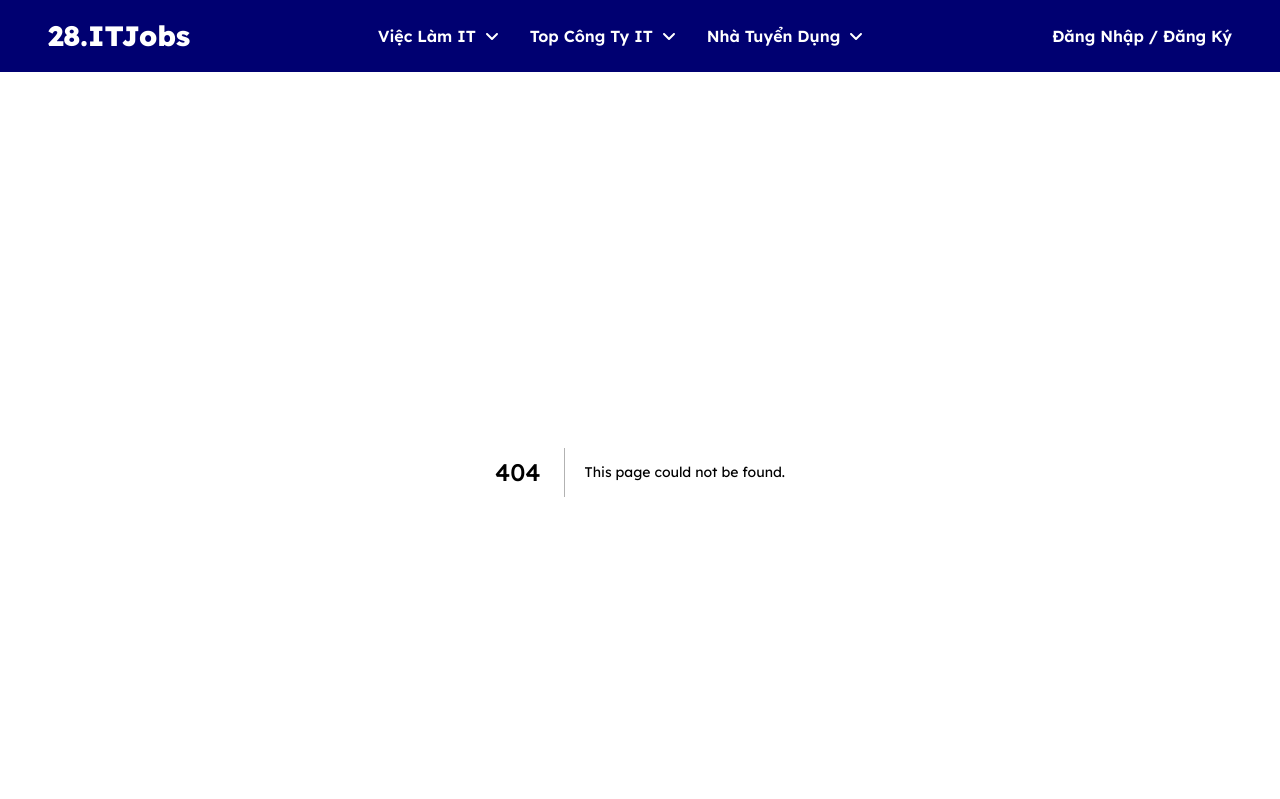
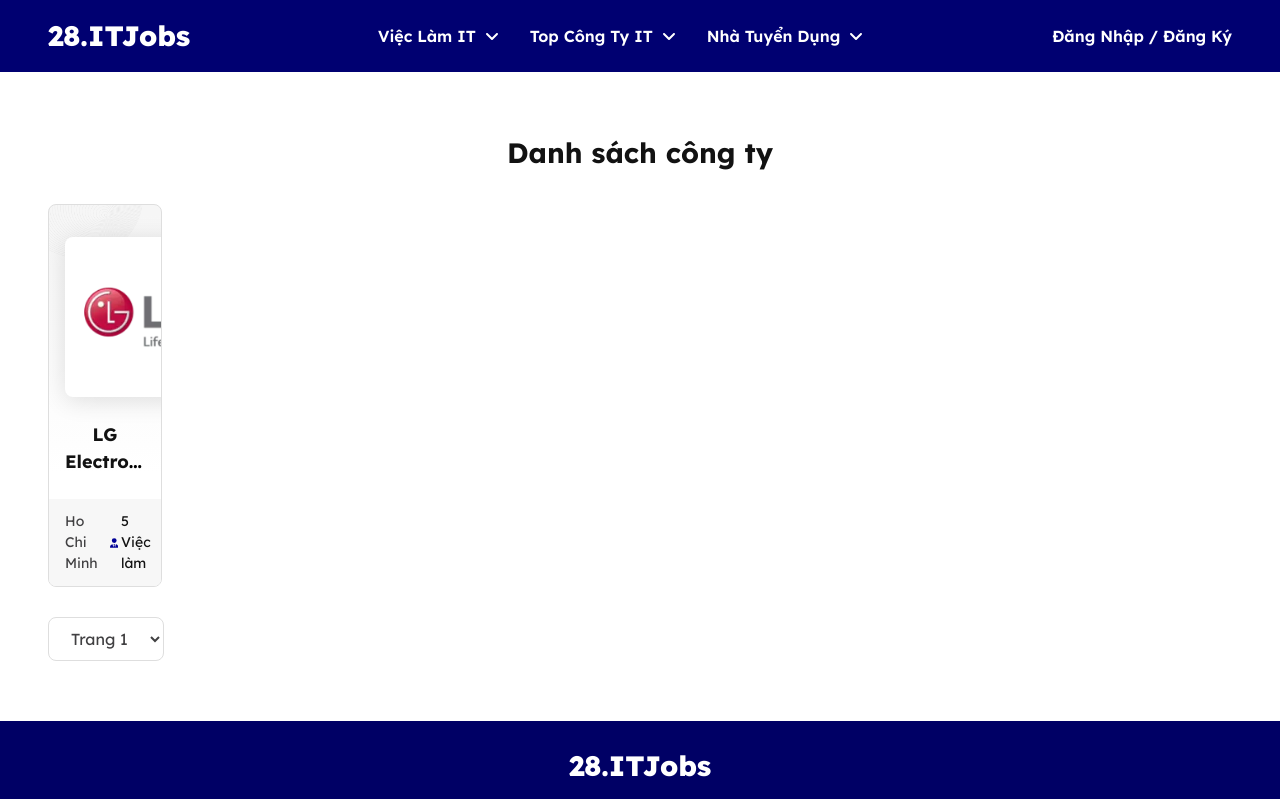
Before and after one commit to NgThVinh20/Recruitment-website, a Next.js app: page /company/list in a window 1280 px wide. Before the commit this address had no page. Shown: the top 799 px of the page. Built offline with nearby package versions, Linux system fonts and the light colour scheme.

Commit message:
list-company

```diff
--- /dev/null
+++ b/src/app/(pages)/company/list/page.tsx
@@ -0,0 +1,27 @@
+import { CompanyItem } from "@/app/components/Card/Company_item";
+
+export default function Page(){
+  return (
+    <>
+      <>
+        <div className="py-[60px]">
+          <div className="contain">
+            <h2 className="font-[700] sm:text-[28px] text-[24px] text-[#121212] mb-[30px] text-center">
+              Danh sách công ty
+            </h2>
+            <div className="grid lg:grid-cols-3 grid-cols-2 sm:gap-x-[20px] gap-x-[10px] gap-y-[20px]">
+              <CompanyItem/>
+            </div>
+            <div className="mt-[30px]">
+              <select className="border border-[#DEDEDE] rounded-[8px] h-[44px] px-[18px] font-[400] text-[16px] text-[#414042]">
+                <option value="">Trang 1</option>
+                <option value="">Trang 2</option>
+                <option value="">Trang 3</option>
+              </select>
+            </div>
+          </div>
+        </div>
+      </>
+    </>
+  )
+}
--- /dev/null
+++ b/src/app/components/Card/Company_item.tsx
@@ -0,0 +1,44 @@
+import { Section1 } from "@/app/components/section/Section1";
+import Image from "next/image";
+import Link from "next/link";
+import { FaMagnifyingGlass, FaUserTie } from "react-icons/fa6";
+
+export const CompanyItem = () =>{
+  return (
+    <>
+      <div className="grid lg:grid-cols-3 grid-cols-2 sm:gap-x-[20px] gap-x-[10px] gap-y-[20px]">
+            <div className="rounded-[8px] border-[1px] border-[#DEDEDE] card-item relative overflow-hidden flex flex-col">
+              <img
+                src="/assets/images/card-bg.png"
+                alt=""
+                className="absolute top-0 left-0 w-[100%]"
+              />
+              <div className="sm:pt-[32px] pt-[20px] sm:pb-[24px] pb-[16px] sm:px-[16px] px-[8px] relative flex-1">
+                <div className="sm:w-[160px] w-[125px] aspect-[1/1] rounded-[8px] bg-white sm:mb-[24px] mb-[16px] p-[10px] inner-image mx-auto">
+                  <Link href="#">
+                    <img
+                      src="/assets/images/demo-cong-ty-1.png"
+                      alt=""
+                      className="w-[100%] h-[100%] object-contain"
+                    />
+                  </Link>
+                </div>
+                <h3 className="font-[700] sm:text-[18px] text-[14px] text-center line-clamp-2">
+                  <Link href="#" className="text-[#121212]">
+                    LG Electronics Development Vietnam (LGEDV)
+                  </Link>
+                </h3>
+              </div>
+              <div className="bg-[#F7F7F7] py-[12px] sm:px-[16px] px-[6px] flex sm:justify-between justify-center items-center sm:flex-nowrap flex-wrap gap-[12px]">
+                <div className="font-[400] text-[14px] text-[#414042]">
+                  Ho Chi Minh
+                </div>
+                <div className="font-[400] text-[14px] text-[#121212] flex items-center ">
+                  <FaUserTie className=" mr-[3px] text-[16px] text-[#000096]"/> 5 Việc làm
+                </div>
+              </div>
+            </div>
+          </div>
+    </>
+  )
+}
```
